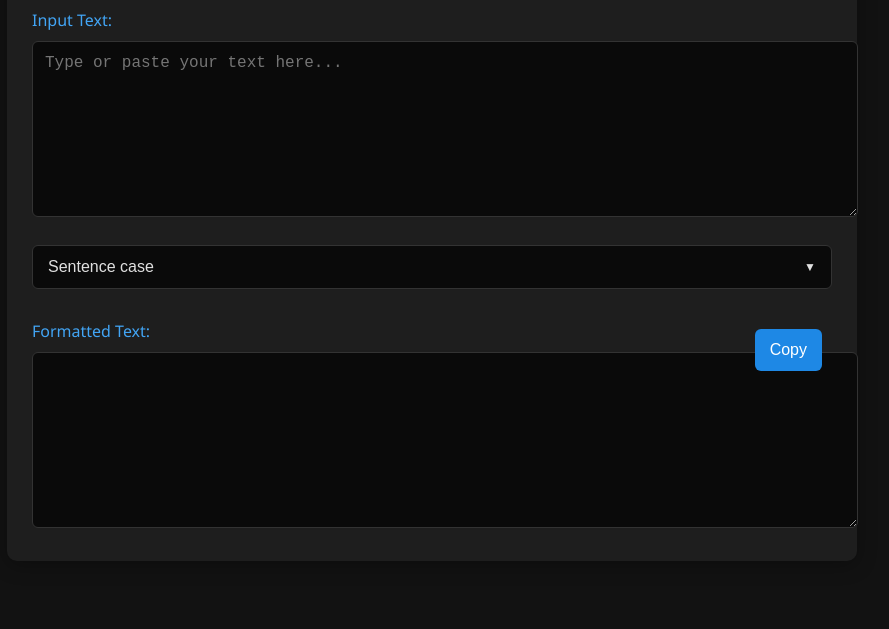
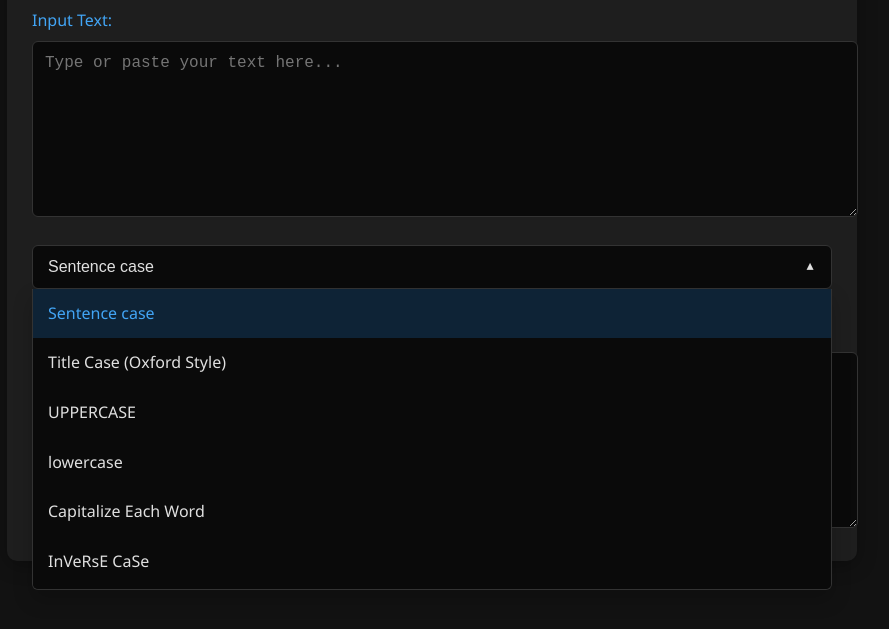
Before and after one commit to kay-who-codes/Text-Formatter, a plain HTML site: page index.html in a window 1280 px wide. Both pictures are taken after a click on the button "Sentence case". Shown: the part 135-764 px from the top of the page, without its empty margins (208-1097 px from the left). Drawn offline with Linux system fonts and the light colour scheme.

Commit message:
Update index.html

```diff
--- a/index.html
+++ b/index.html
@@ -113,7 +113,8 @@
             right: 0;
             background-color: var(--bg-darker);
             border: 1px solid #333;
-            border-radius: 6px;
+            border-top: none;
+            border-radius: 0 0 6px 6px;
             max-height: 300px;
             overflow-y: auto;
             z-index: 10;
@@ -229,7 +230,8 @@
             let currentFormat = 'sentence';
 
             // Toggle dropdown
-            selectBtn.addEventListener('click', function() {
+            selectBtn.addEventListener('click', function(e) {
+                e.stopPropagation(); // Prevent immediate closing
                 optionsDropdown.classList.toggle('show');
                 selectBtn.classList.toggle('active');
             });
@@ -256,11 +258,14 @@
             });
 
             // Close dropdown when clicking outside
-            document.addEventListener('click', function(e) {
-                if (!selectBtn.contains(e.target) {
-                    optionsDropdown.classList.remove('show');
-                    selectBtn.classList.remove('active');
-                }
+            document.addEventListener('click', function() {
+                optionsDropdown.classList.remove('show');
+                selectBtn.classList.remove('active');
+            });
+
+            // Prevent dropdown from closing when clicking inside it
+            optionsDropdown.addEventListener('click', function(e) {
+                e.stopPropagation();
             });
 
             // Auto-update output when input changes
```
